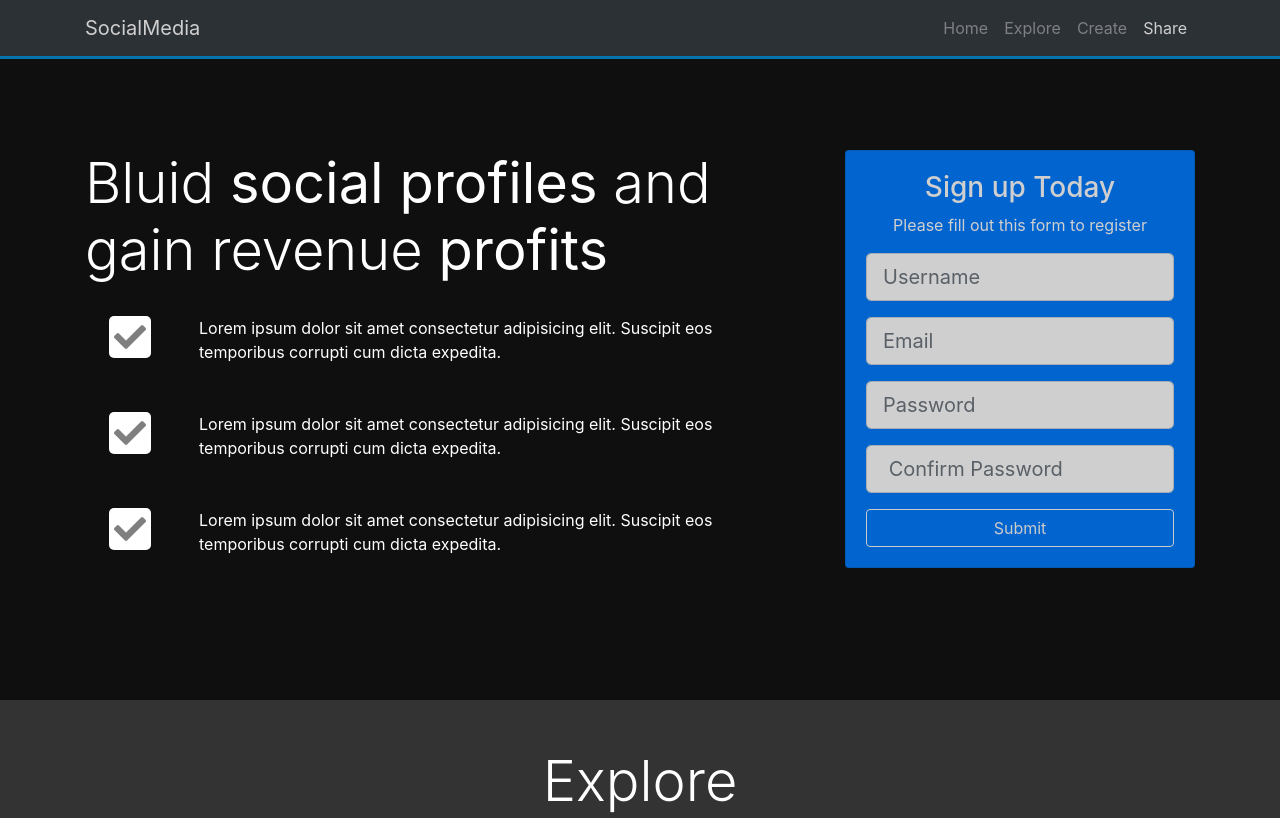
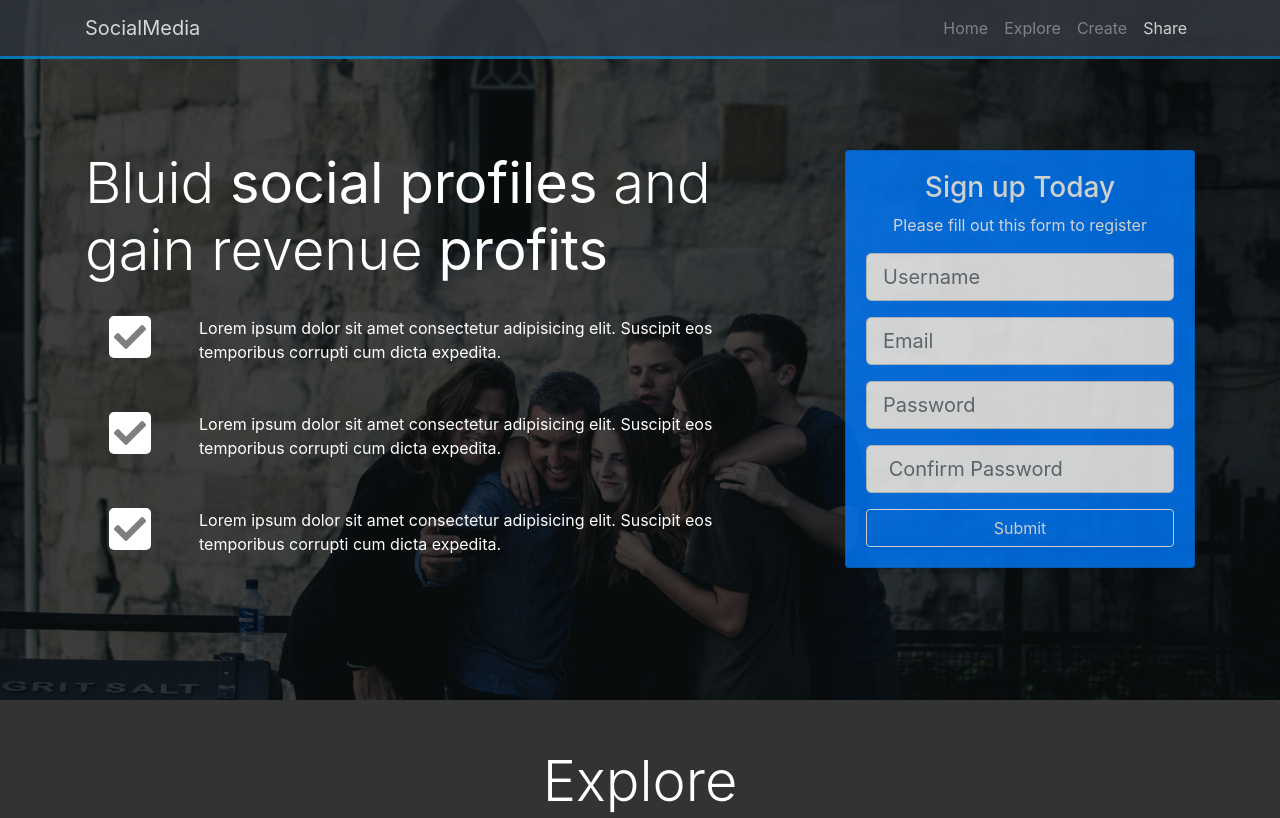
Before and after one commit to mrorange16/socialmedia, a plain HTML site: page index.html in a window 1280 px wide. Shown: the top 818 px of the page. Drawn offline with nearby package versions, Linux system fonts and the light colour scheme; the site is published under a folder, as on GitHub Pages, so addresses that start at the root find nothing.

Commit message:
Update style.css

```diff
--- a/css/style.css
+++ b/css/style.css
@@ -9,7 +9,7 @@ body {
 }
 
 #home-section {
-  background: url(/img/home.jpg);
+  background: url(../img/home.jpg);
   background-repeat: no-repeat;
   background-size: cover;
   background-attachment: fixed;
```
